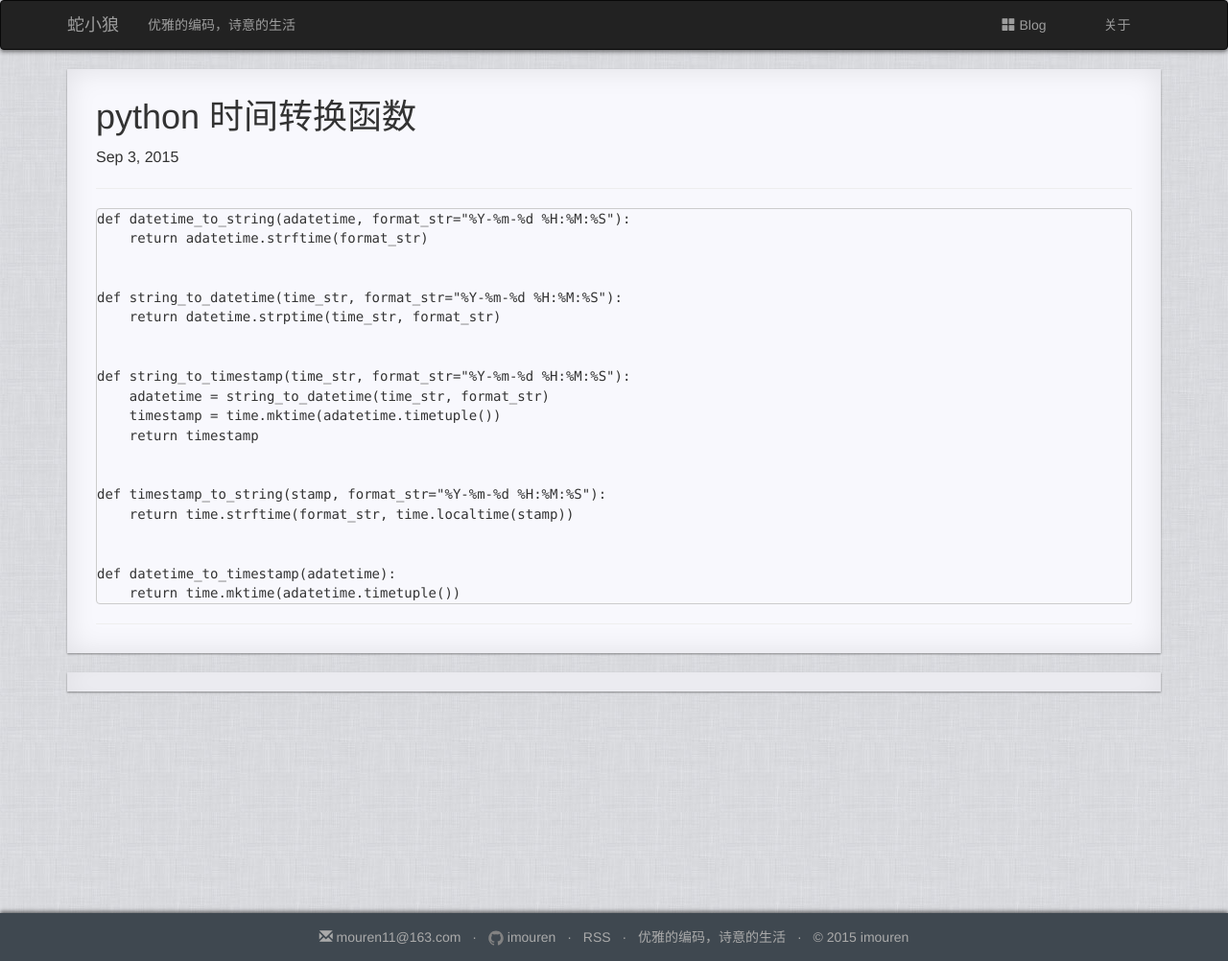
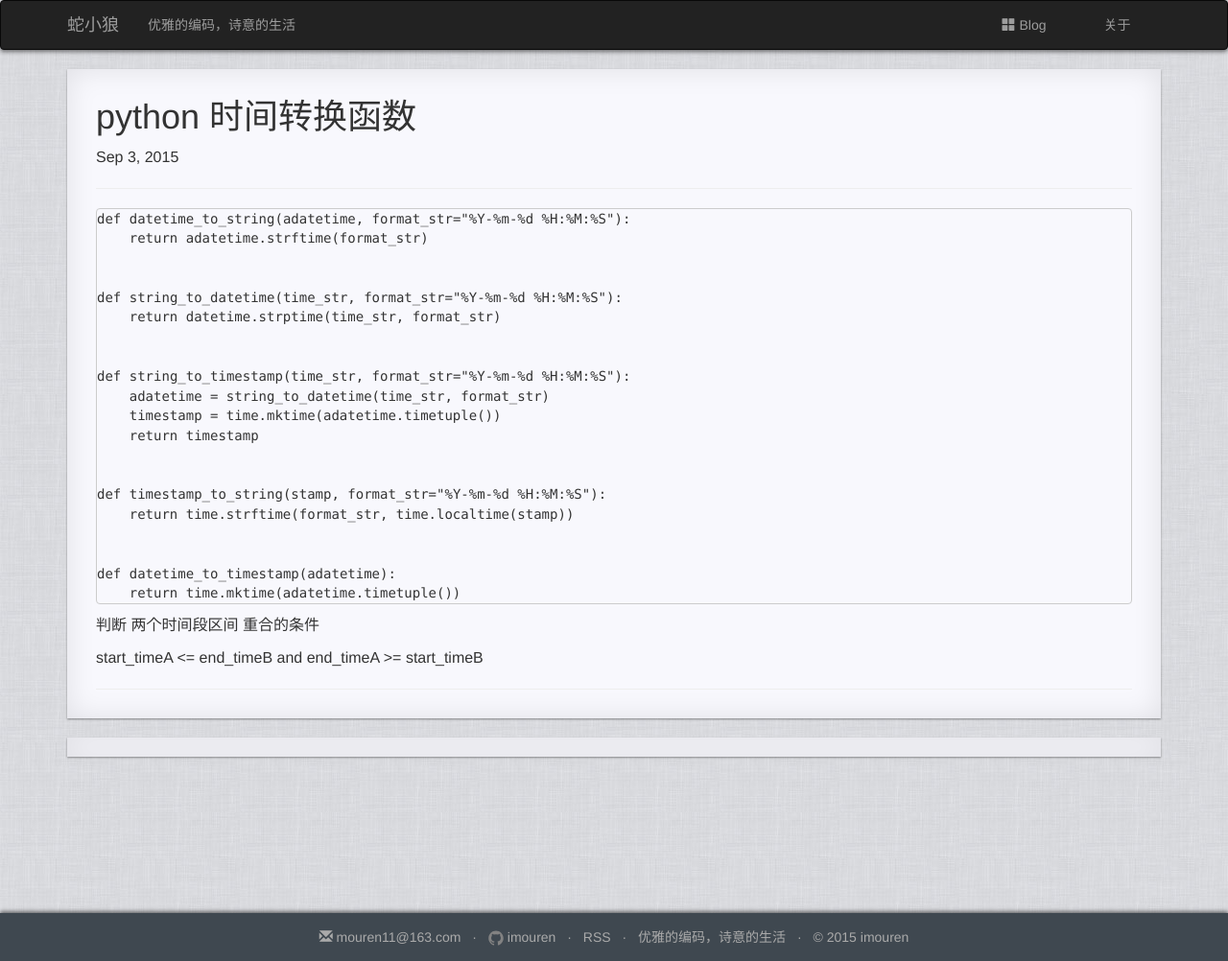
Before and after one commit to imouren/imouren.github.io, a Jekyll site: the page built from _posts/2015-09-03-python_datime_str.md, in a window 1280 px wide. Shown: the whole page at 96% size. Built offline with Jekyll 4.4.1, drawn with Linux system fonts in a browser that asks for light colours; nearby versions of some CDN libraries; comment, search, counter and statistics services are not loaded; a style sheet for code colours, icons or effects is not loaded.

Commit message:
add more

```diff
--- a/_posts/2015-09-03-python_datime_str.md
+++ b/_posts/2015-09-03-python_datime_str.md
@@ -36,3 +36,8 @@ def datetime_to_timestamp(adatetime):
 
 
 {% endhighlight %}
+
+
+判断 两个时间段区间 重合的条件
+
+start_timeA <= end_timeB and end_timeA >= start_timeB
```
